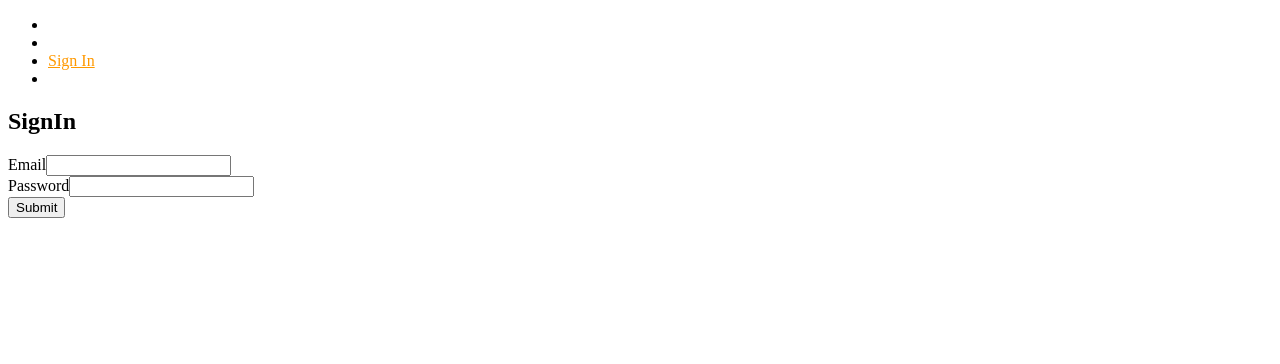
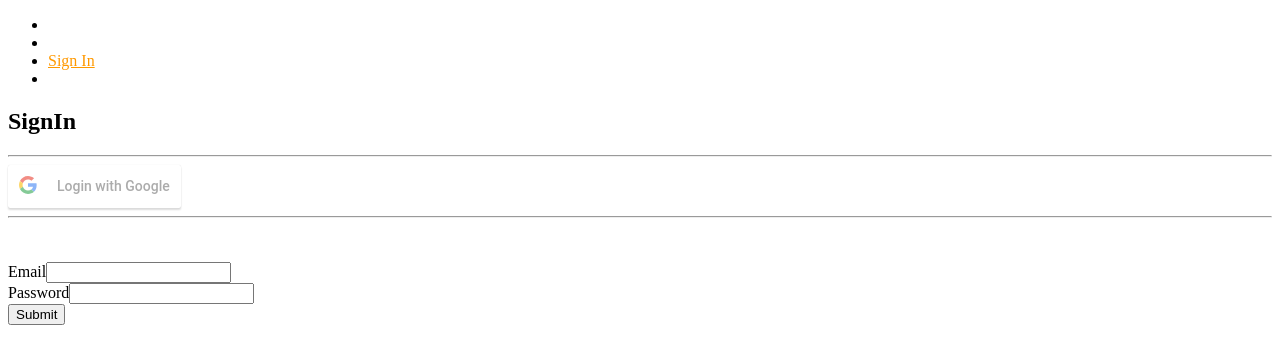
Before and after one commit to ujjalacharya/nepsanjaal, a React (Create React App) app in the folder client/: page /signin in a window 1280 px wide. Shown: the top 364 px of the page. Built offline with nearby package versions, Linux system fonts and the light colour scheme.

Commit message:
add googlelogin library

```diff
--- a/client/package.json
+++ b/client/package.json
@@ -6,6 +6,7 @@
     "lodash": "^4.17.11",
     "react": "^16.8.6",
     "react-dom": "^16.8.6",
+    "react-google-login": "^5.0.4",
     "react-router-dom": "^5.0.0",
     "react-scripts": "3.0.1"
   },
--- /dev/null
+++ b/client/src/user/Signin/SocialLogin.js
@@ -0,0 +1,36 @@
+import React, { Component } from "react";
+import { Redirect } from "react-router-dom";
+import GoogleLogin from "react-google-login";
+// import { authenticate } from "../../utils/Requests";
+
+class SocialLogin extends Component {
+  constructor() {
+    super();
+    this.state = {
+      redirectToReferrer: false
+    };
+  }
+
+  responseGoogle = response => {
+    console.log(response);
+  };
+
+  render() {
+    // redirect
+    const { redirectToReferrer } = this.state;
+    if (redirectToReferrer) {
+      return <Redirect to="/" />;
+    }
+
+    return (
+      <GoogleLogin
+        clientId="536882529164-244d3s32pucudrkd1akbmjhhiei2p5ok.apps.googleusercontent.com"
+        buttonText="Login with Google"
+        onSuccess={this.responseGoogle}
+        onFailure={this.responseGoogle}
+      />
+    );
+  }
+}
+
+export default SocialLogin;
--- a/client/src/user/Signin/index.js
+++ b/client/src/user/Signin/index.js
@@ -3,6 +3,7 @@ import { Redirect } from "react-router-dom";
 import SigninForm from "./SigninForm";
 
 import { signin, authenticate } from "../../utils/Requests";
+import SocialLogin from "./SocialLogin";
 
 class Signin extends Component {
   constructor() {
@@ -51,6 +52,12 @@ class Signin extends Component {
     return (
       <div className="container">
         <h2 className="mt-5 mb-5">SignIn</h2>
+        <hr />
+        <SocialLogin />
+
+        <hr />
+        <br />
+        <br />
 
         {error && <div className="alert alert-danger">{error}</div>}
 
@@ -58,13 +65,13 @@ class Signin extends Component {
           <div className="jumbotron text-center">
             <h2>Loading...</h2>
           </div>
-        ) :
-        <SigninForm
-          stateValues={this.state}
-          handleChange={this.handleChange}
-          clickSubmit={this.clickSubmit}
-        />
-        }
+        ) : (
+          <SigninForm
+            stateValues={this.state}
+            handleChange={this.handleChange}
+            clickSubmit={this.clickSubmit}
+          />
+        )}
       </div>
     );
   }
```
Also changed, not shown: 1 other file (tests, documents, lock files or other folders).
